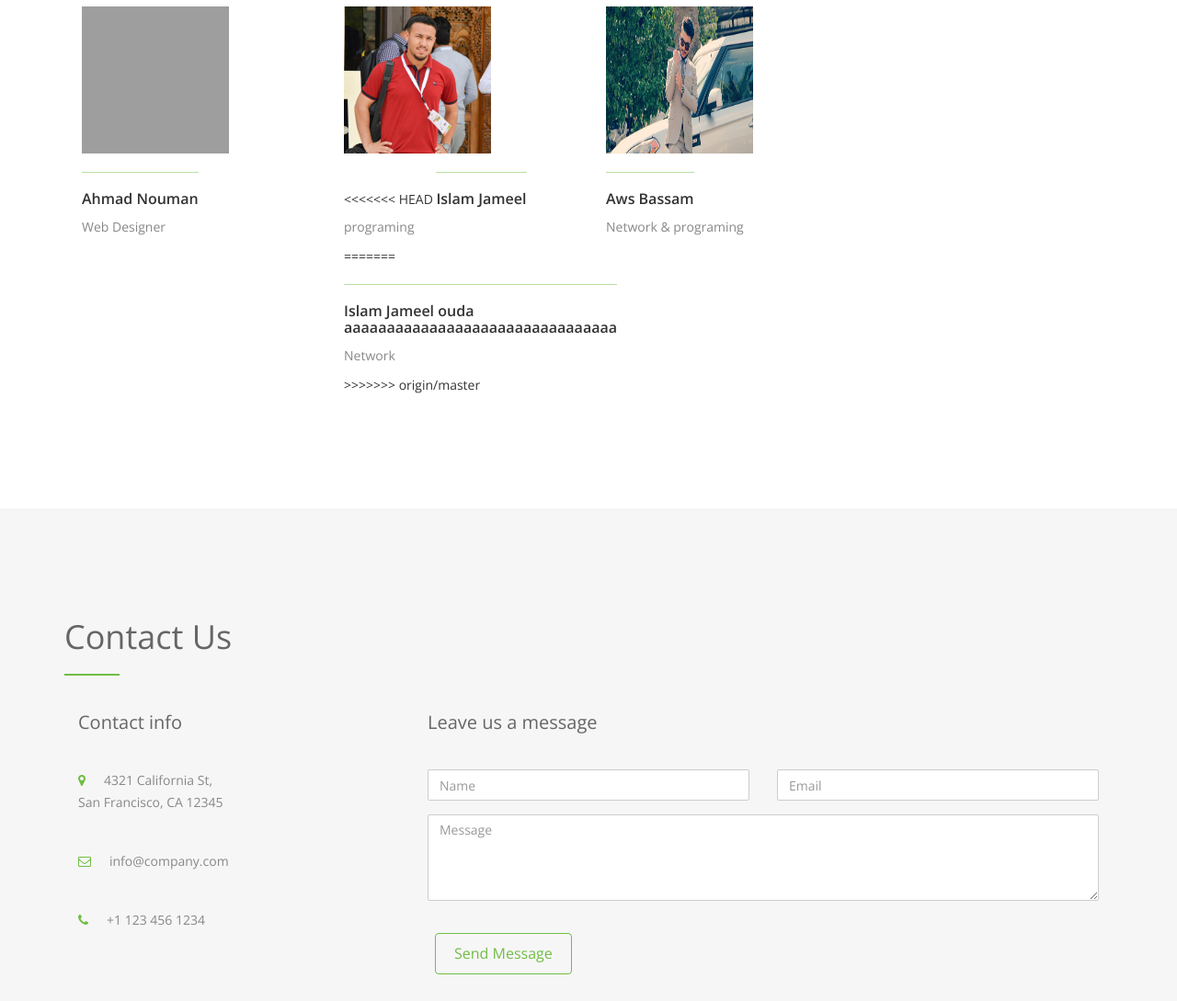
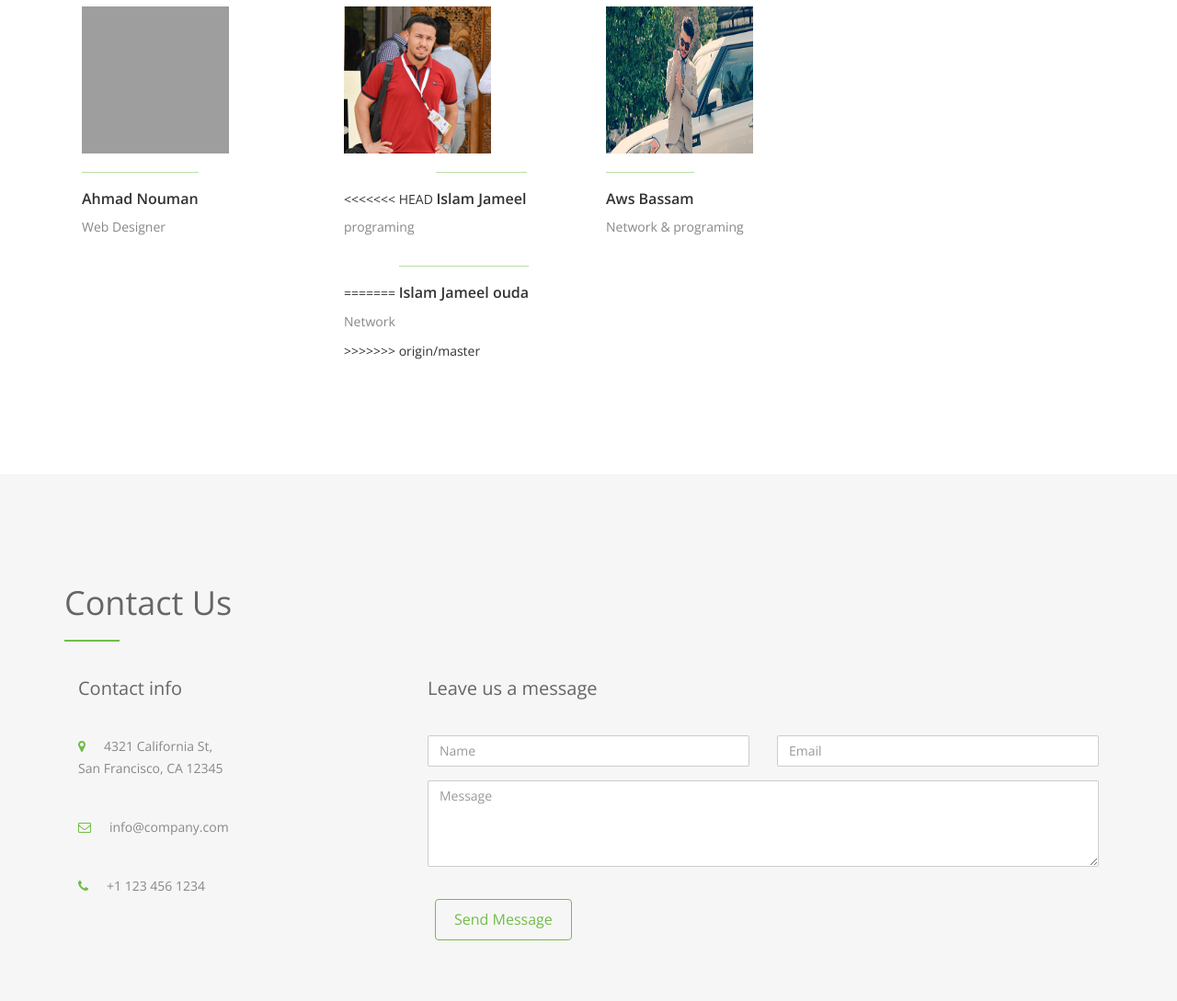
Before and after one commit to C4B-Team-Professional/Task-Git-Github, a plain HTML site: page index.html in a window 1280 px wide. Shown: the part 3327-4416 px from the top of the page at 92% size. Drawn offline with nearby package versions, Linux system fonts and the light colour scheme; grey boxes are pictures that could not be loaded.

Commit message:
up
del aaaaaaa

```diff
--- a/index.html
+++ b/index.html
@@ -308,7 +308,7 @@
             <h3>Islam Jameel</h3>
             <p>programing</p>
 =======
-            <h3>Islam Jameel ouda aaaaaaaaaaaaaaaaaaaaaaaaaaaaaaaa</h3>
+            <h3>Islam Jameel ouda </h3>
             <p>Network</p>
 >>>>>>> origin/master
           </div>
```
